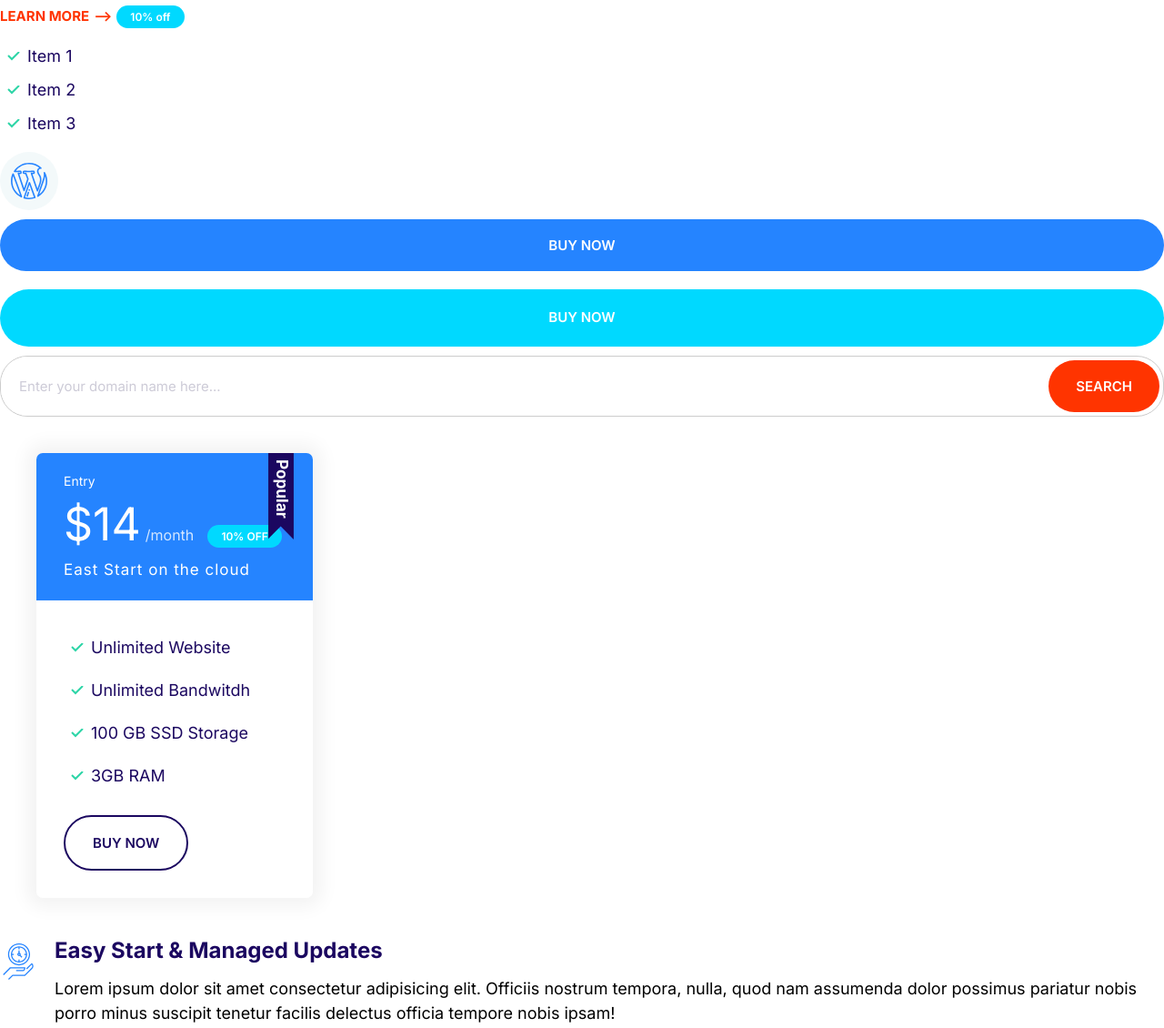
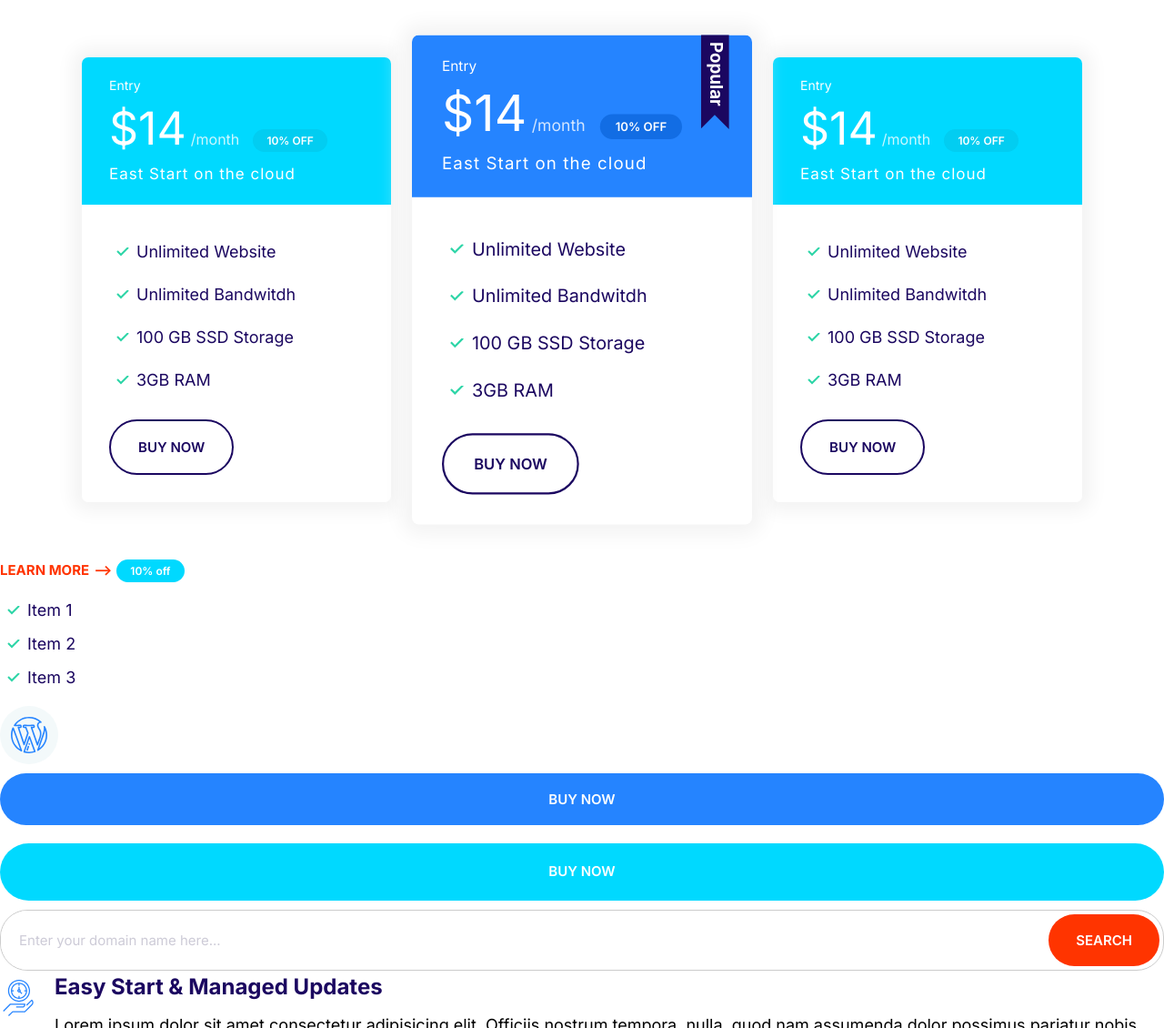
Before and after one commit to raghava219/DeployWebSite, a plain HTML site: page index.html in a window 1280 px wide. Shown: the part 1299-2429 px from the top of the page at 91% size. Drawn offline with Linux system fonts and the light colour scheme.

Commit message:
32 - Plans Block

```diff
--- a/css/style.css
+++ b/css/style.css
@@ -342,11 +342,19 @@ a {
   color: #fff;
 }
 
+.card--primary .badge--primary {
+  background-color: #126de4;
+}
+
 .card--secondary .badge--secondary {
   background: #02cdf1;
 }
 
 /* 19-Plans */
+
+.plan {
+  transition: transform 0.2s ease-out;
+}
 
 .plan__name {
   color: #fff;
@@ -377,8 +385,20 @@ a {
   margin-bottom: 2rem;
 }
 
+.plan--popular {
+  transform: scale(1.1); /* Scale this by 10% */
+}
+
 .plan--popular .card__header {
   position: relative;
+}
+
+.plan:hover {
+  transform: scale(1.05); /* Scale this by 5% */
+}
+
+.plan--popular:hover {
+  transform: scale(1.15); /* Scale this by 15% */
 }
 
 .plan--popular .card__header::before {
@@ -762,3 +782,14 @@ a {
     grid-template-columns: repeat(auto-fit, minmax(10rem, 1fr));
   }
 }
+
+/* 32 - Plans Block */
+
+.block-plans .grid {
+  gap: 8rem 4rem; /*For rows 8 rems are used and from columns 4 rems are used.*/
+}
+
+.block-plans .card {
+  max-width: 500px;
+  margin: 0 auto;
+}
--- a/index.html
+++ b/index.html
@@ -58,8 +58,8 @@
           <input type="text" class="input" placeholder="Enter domain name here..." />
           <button class="btn btn--accent">
             <svg class="icon icon--white">
-              <use xlink:href="images/sprite.svg#search"></use></svg
-            >Search
+              <use xlink:href="images/sprite.svg#search"></use>
+            </svg>Search
           </button>
         </div>
         <ul class="list block-domain__prices">
@@ -71,6 +71,80 @@
           <li>.xyz $10</li>
         </ul>
       </section>
+
+
+    <section class="block container block-plans">
+
+        <div class="grid grid--1x3">
+
+            <div class="plan">
+                <div class="card card--secondary">
+                    <header class="card__header">
+                        <h3 class="plan__name">Entry</h3>
+                        <span class="plan__price">$14</span>
+                        <span class="plan__billing-cycle">/month</span>
+                        <span class="badge badge--secondary badge--small">10% OFF</span>
+                        <span class="plan__description">East Start on the cloud</span>
+                    </header>
+                    <div class="card__body">
+                        <ul class="list list--tick">
+                            <li class="list__item">Unlimited Website</li>
+                            <li class="list__item">Unlimited Bandwitdh</li>
+                            <li class="list__item">100 GB SSD Storage</li>
+                            <li class="list__item">3GB RAM</li>
+                        </ul>
+                        <button class="btn btn--outline btn-block">Buy Now</button>
+                    </div>
+                </div>
+            </div>
+
+            <div class="plan plan--popular">
+                <div class="card card--primary">
+                    <header class="card__header">
+                        <h3 class="plan__name">Entry</h3>
+                        <span class="plan__price">$14</span>
+                        <span class="plan__billing-cycle">/month</span>
+                        <span class="badge badge--primary badge--small">10% OFF</span>
+                        <span class="plan__description">East Start on the cloud</span>
+                    </header>
+                    <div class="card__body">
+                        <ul class="list list--tick">
+                            <li class="list__item">Unlimited Website</li>
+                            <li class="list__item">Unlimited Bandwitdh</li>
+                            <li class="list__item">100 GB SSD Storage</li>
+                            <li class="list__item">3GB RAM</li>
+                        </ul>
+                        <button class="btn btn--outline btn-block">Buy Now</button>
+                    </div>
+                </div>
+            </div>
+
+            <div class="plan">
+                <div class="card card--secondary">
+                    <header class="card__header">
+                        <h3 class="plan__name">Entry</h3>
+                        <span class="plan__price">$14</span>
+                        <span class="plan__billing-cycle">/month</span>
+                        <span class="badge badge--secondary badge--small">10% OFF</span>
+                        <span class="plan__description">East Start on the cloud</span>
+                    </header>
+                    <div class="card__body">
+                        <ul class="list list--tick">
+                            <li class="list__item">Unlimited Website</li>
+                            <li class="list__item">Unlimited Bandwitdh</li>
+                            <li class="list__item">100 GB SSD Storage</li>
+                            <li class="list__item">3GB RAM</li>
+                        </ul>
+                        <button class="btn btn--outline btn-block">Buy Now</button>
+                    </div>
+                </div>
+            </div>
+
+
+        </div>
+
+    </section>
+
 
 
     <a href="#" class="link-arrow">Learn More</a>
@@ -99,31 +173,6 @@
     <div class="input-group">
         <input type="text" class="input" placeholder="Enter your domain name here..."/>
         <button class="btn btn--accent">Search</button>
-    </div>
-
-    <div style="width: 30%; padding: 4rem;">
-
-        <div class="plan plan--popular">
-            <div class="card card--primary">
-                <header class="card__header">
-                    <h3 class="plan__name">Entry</h3>
-                    <span class="plan__price">$14</span>
-                    <span class="plan__billing-cycle">/month</span>
-                    <span class="badge badge--secondary badge--small">10% OFF</span>
-                    <span class="plan__description">East Start on the cloud</span>
-                </header>
-                <div class="card__body">
-                    <ul class="list list--tick">
-                        <li class="list__item">Unlimited Website</li>
-                        <li class="list__item">Unlimited Bandwitdh</li>
-                        <li class="list__item">100 GB SSD Storage</li>
-                        <li class="list__item">3GB RAM</li>
-                    </ul>
-                    <button class="btn btn--outline btn-block">Buy Now</button>
-                </div>
-            </div>
-        </div>
-
     </div>
 
     <!-- .media>.media__image+.media__body -->
```
Also changed, not shown: components/block-plans.html (added, +71 -0 lines).
